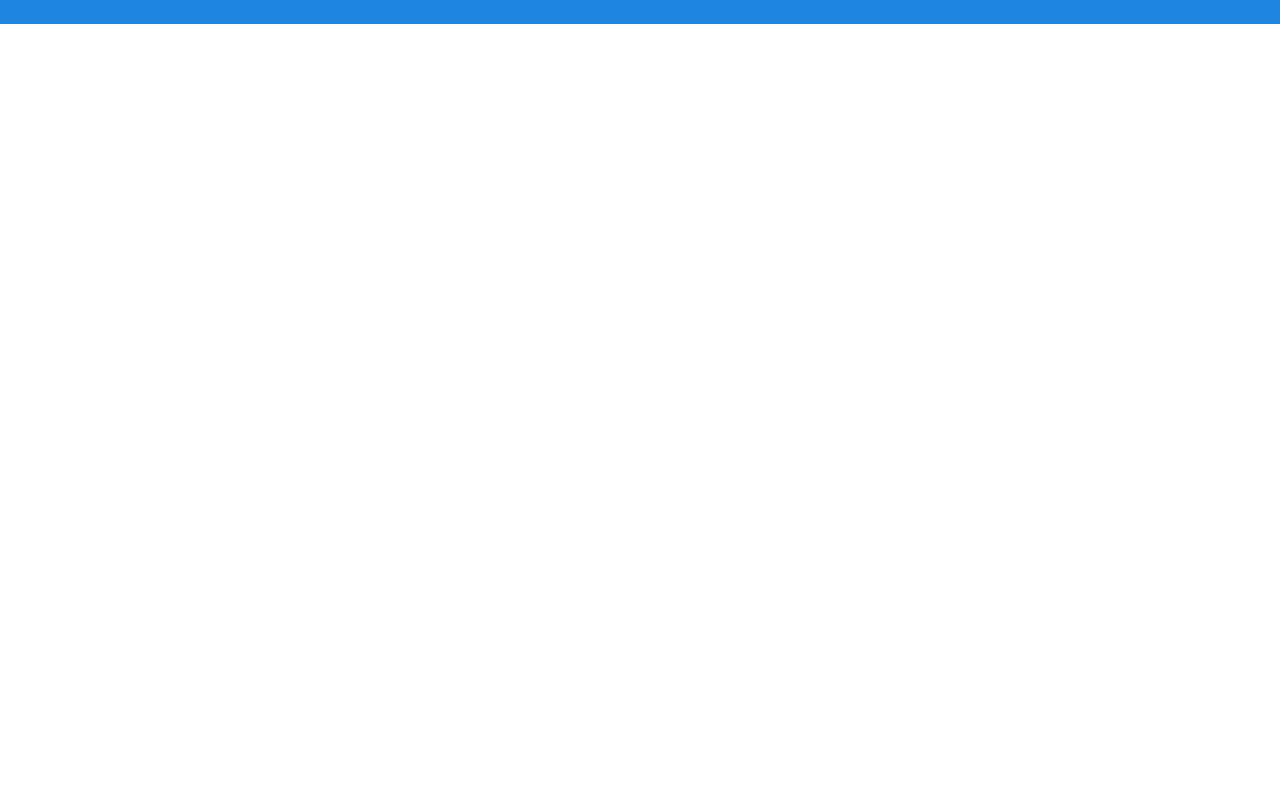
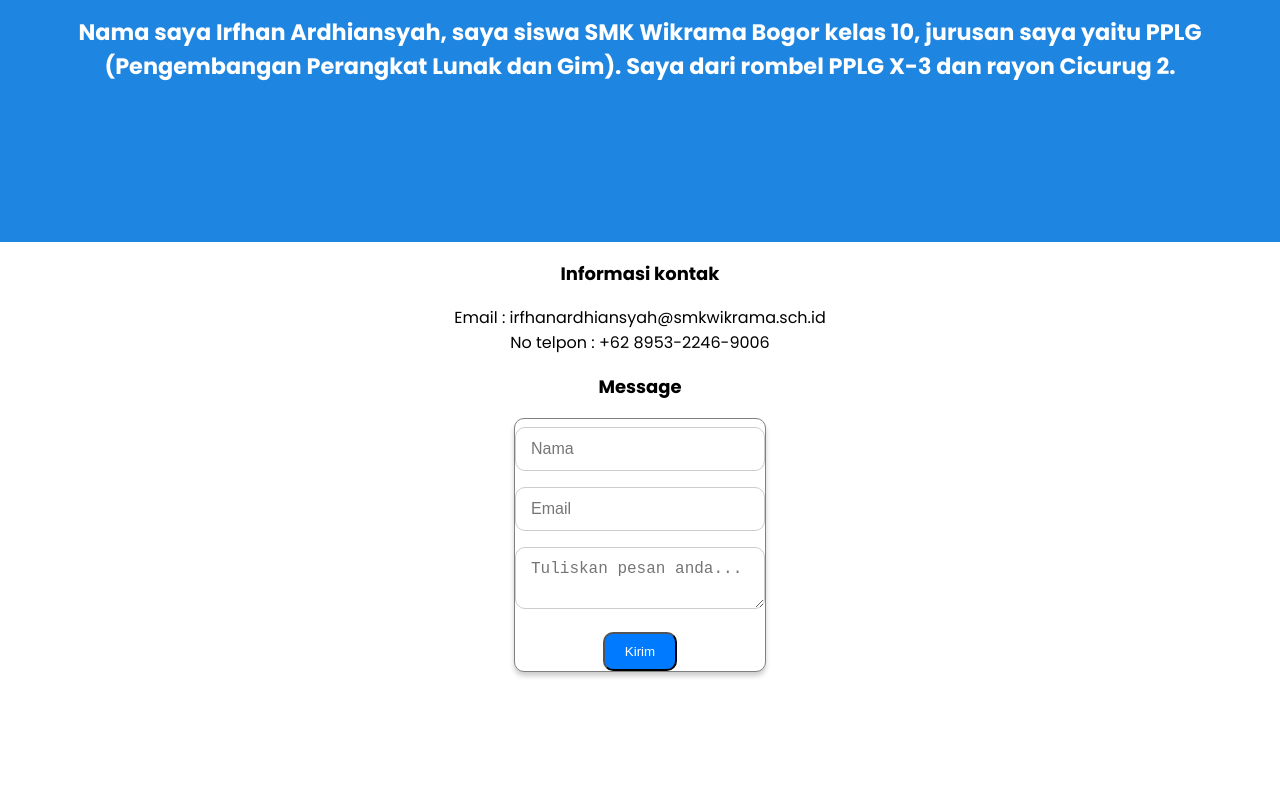
Before and after one commit to IrfhanArdhiansyah/UjianProyekAsesmenSemesterGanjil, a plain HTML site: page index.html in a window 1280 px wide. Shown: the part 622-1425 px from the top of the page. Before the commit the page ends 800 px from the top, so only its background shows below. Drawn offline with Linux system fonts and the light colour scheme.

Commit message:
Ujian Html Css

```diff
--- a/index.html
+++ b/index.html
@@ -15,17 +15,41 @@
 			<a>irfhan</a>
 		</div>
 		<ul class="nav-links">
-			<li><a href="#">Home</a></li>
-			<li><a href="#">About</a></li>
-			<li><a href="#">Portofolio</a></li>
-			<li><a href="#">Contact</a></li>
+			<li><a href="#home">Home</a></li>
+			<li><a href="#about">About</a></li>
+			<li><a href="#contact">Contact</a></li>
 		</ul>
 	</nav>
 
-	<section id="content">
+	<section class="content" id="home">
 		<h1>Selamat Datang !</h1>
-		<p>Selamat menikmati website sederhana saya</p> <br>
+		<p>Perkenalkan Saya irfhan ardhiansyah</p> <br>
 		<a class="link-hero" href="file:///C:/Users/irfha/OneDrive/Dokumen/HTML/latihanGit/latihan2.html">Lihat Profil</a>
+	</section>
+
+	<section class="about" id="about">
+		<h2>Halo, Saya Irfhan<h2>
+		<p>Nama saya Irfhan Ardhiansyah, saya siswa SMK Wikrama Bogor kelas 10, jurusan saya yaitu PPLG (Pengembangan Perangkat Lunak dan Gim). Saya dari rombel PPLG X-3 dan rayon Cicurug 2.</P>
+	</section>
+
+	<section class="contact" id="contact">
+		<div class="informasi-kontak">
+			<p>Informasi kontak</p>
+			<a>Email : irfhanardhiansyah@smkwikrama.sch.id</a> <br>
+			<a>No telpon : +62 8953-2246-9006 </a>
+		</div>
+
+		<div class="paragraph">
+		<p>Message</p>
+		</div>
+		<div class="card">
+			<input type="text" placeholder="Nama" class="card-input"> <br>
+			<input type="text" placeholder="Email" class="card-input"> <br>
+			<textarea placeholder="Tuliskan pesan anda..." class="card-input"></textarea> <br>
+			<button class="card-btn">
+				Kirim
+			</button>
+		</div>
 	</section>
 </body>
 </html>
--- a/style.css
+++ b/style.css
@@ -2,6 +2,7 @@
 	font-family: 'Poppins', sans-serif;
 	margin: 0;
 	padding: 0;
+	min-height: 1200px;
 }
 
 .navbar {
@@ -44,8 +45,8 @@
 	color: blue;
 }
 
-#content {
-	padding: 240px;
+.content {
+	padding: 180px 20px;
 }
 
 .logo {
@@ -55,7 +56,7 @@
 	font-weight: 700;
 }
 
-section {
+.content {
 	background: #1e85e1;
 	color: white;
 	text-align: center;
@@ -74,3 +75,73 @@
 	background-color: #0056b3;
 	color: white;
 }
+
+.about  {
+	padding: 0 20px 130px;
+	background: #1e85e1;
+}
+
+.about h2 {
+	text-align: center;
+	font-size: 2.2rem;
+	color: white;
+}
+
+.about p {
+	text-align: center;
+	font-size: 1.4rem;
+	color: white;
+}
+
+.contact {
+	padding: 0 20px 130px;
+	justify-content: space-between;
+	text-align: center;
+	justify-items: center;
+}
+
+.contact .informasi-kontak p {
+	font-weight: bold;
+	font-size: 18px;
+}
+
+.paragraph {
+	font-weight: bold;
+	font-size: 18px;
+}
+
+.card {
+	justify-items: center;
+	width: 250px;
+	border:  1px solid grey;
+	box-shadow: 0 4px 5px rgba(0, 0, 0, 0.2);
+	background-color:white;
+	overflow:hidden;
+	margin:1px;
+	border-radius:10px;
+}
+
+.card-input {
+	width: 100%;
+	max-width: 300px;
+	padding: 12px 15px;
+	margin: 8px 0;
+
+	border: 1px solid #ccc;
+	border-radius: 10px;
+	font-size: 16px;
+
+
+	transition: all 0.3s ease-in-out;
+	outline: none;
+}
+
+.card-btn {
+	display: inline-block;
+	background-color: #007bff;
+	color: white;
+	padding: 10px 20px;
+	border-radius: 10px;
+	margin-top: 15px;
+	text-decoration: none;
+}
```
